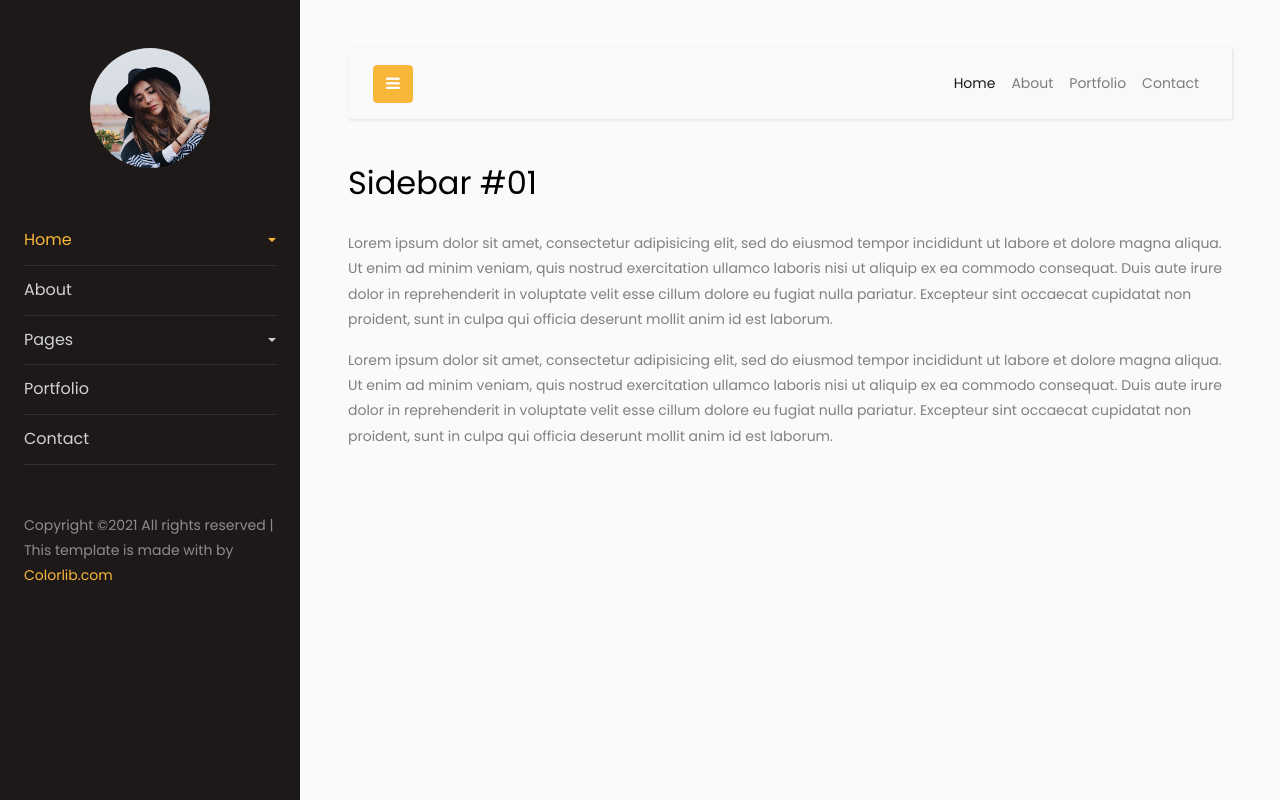
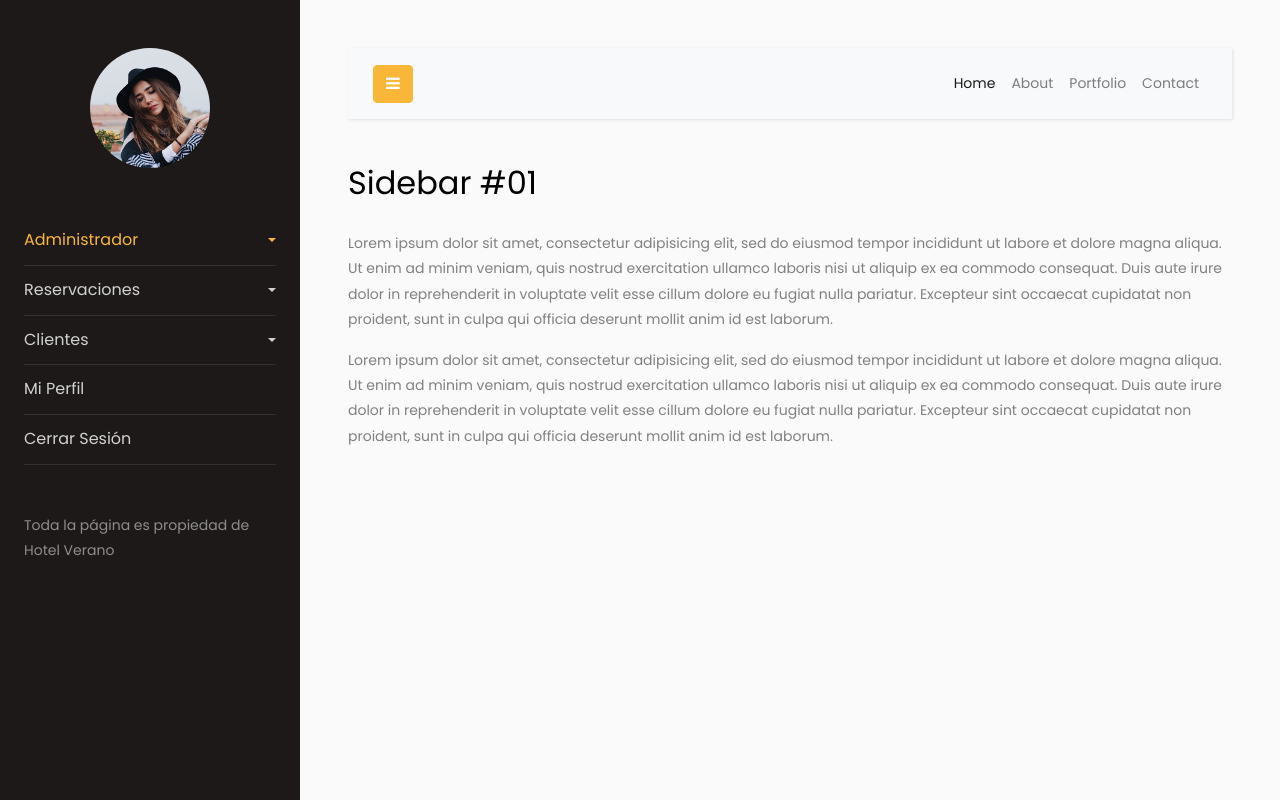
Before and after one commit to CarlosdeAnda/Verano_HotelVerano_Eq.0, a Flask app: template templates/template.html in a window 1280 px wide. Run offline with Flask 2, Linux system fonts and the light colour scheme; the template is opened without the code that fills it, so the values that code supplies are empty; some libraries are stand-ins or nearby versions.

Commit message:
CambiosTemplatePrincipal

```diff
--- a/app.py
+++ b/app.py
@@ -46,6 +46,10 @@ def cerrarSes():
         abort(404)
 
 
+@app.route('/template')
+def ventanaTemplate():
+   return render_template('template.html')
+
 
 
 if __name__ == '__main__':
--- a/templates/Login.html
+++ b/templates/Login.html
@@ -37,7 +37,7 @@
 
 				<form action="/login" method="POST">
 					<span class="login100-form-title p-b-70">
-						Hotel Azteca
+						Hotel Verano
 					</span>
 
 					<div class="wrap-input100 validate-input m-t-85 m-b-35" data-validate = "Enter username">
--- a/templates/template.html
+++ b/templates/template.html
@@ -18,47 +18,61 @@
 		  		<a href="#" class="img logo rounded-circle mb-5" style="background-image: url(../static/images/logo.jpg);"></a>
 	        <ul class="list-unstyled components mb-5">
 	          <li class="active">
-	            <a href="#homeSubmenu" data-toggle="collapse" aria-expanded="false" class="dropdown-toggle">Home</a>
+	            <a href="#homeSubmenu" data-toggle="collapse" aria-expanded="false" class="dropdown-toggle">Administrador</a>
 	            <ul class="collapse list-unstyled" id="homeSubmenu">
                 <li>
-                    <a href="#">Home 1</a>
+                    <a href="#">Empleados</a>
                 </li>
                 <li>
-                    <a href="#">Home 2</a>
+                    <a href="#">Habitaciones</a>
                 </li>
                 <li>
-                    <a href="#">Home 3</a>
+                    <a href="#">Compras</a>
                 </li>
+                <li>
+                  <a href="#">Proveedores</a>
+              </li>
 	            </ul>
 	          </li>
 	          <li>
-	              <a href="#">About</a>
-	          </li>
-	          <li>
-              <a href="#pageSubmenu" data-toggle="collapse" aria-expanded="false" class="dropdown-toggle">Pages</a>
-              <ul class="collapse list-unstyled" id="pageSubmenu">
+              <a href="#pageReservaciones" data-toggle="collapse" aria-expanded="false" class="dropdown-toggle">Reservaciones</a>
+              <ul class="collapse list-unstyled" id="pageReservaciones">
                 <li>
-                    <a href="#">Page 1</a>
+                    <a href="#">Añadir Reservación</a>
                 </li>
                 <li>
-                    <a href="#">Page 2</a>
+                    <a href="#">Modificar Reservación</a>
                 </li>
                 <li>
-                    <a href="#">Page 3</a>
+                    <a href="#">Eliminar Reservación</a>
                 </li>
               </ul>
 	          </li>
 	          <li>
-              <a href="#">Portfolio</a>
+              <a href="#pageSubmenu" data-toggle="collapse" aria-expanded="false" class="dropdown-toggle">Clientes</a>
+              <ul class="collapse list-unstyled" id="pageSubmenu">
+                <li>
+                    <a href="#">Añadir Cliente</a>
+                </li>
+                <li>
+                    <a href="#">Modificar Ciente</a>
+                </li>
+                <li>
+                    <a href="#">Eliminar Cliente</a>
+                </li>
+              </ul>
 	          </li>
 	          <li>
-              <a href="#">Contact</a>
+              <a href="#">Mi Perfil</a>
+	          </li>
+	          <li>
+              <a href="#">Cerrar Sesión</a>
 	          </li>
 	        </ul>
 
 	        <div class="footer">
 	        	<p><!-- Link back to Colorlib can't be removed. Template is licensed under CC BY 3.0. -->
-						  Copyright &copy;<script>document.write(new Date().getFullYear());</script> All rights reserved | This template is made with <i class="icon-heart" aria-hidden="true"></i> by <a href="https://colorlib.com" target="_blank">Colorlib.com</a>
+						  Toda la página es propiedad de Hotel Verano <i class="icon-heart" aria-hidden="true"></i> </a>
 						  <!-- Link back to Colorlib can't be removed. Template is licensed under CC BY 3.0. --></p>
 	        </div>
 
```
